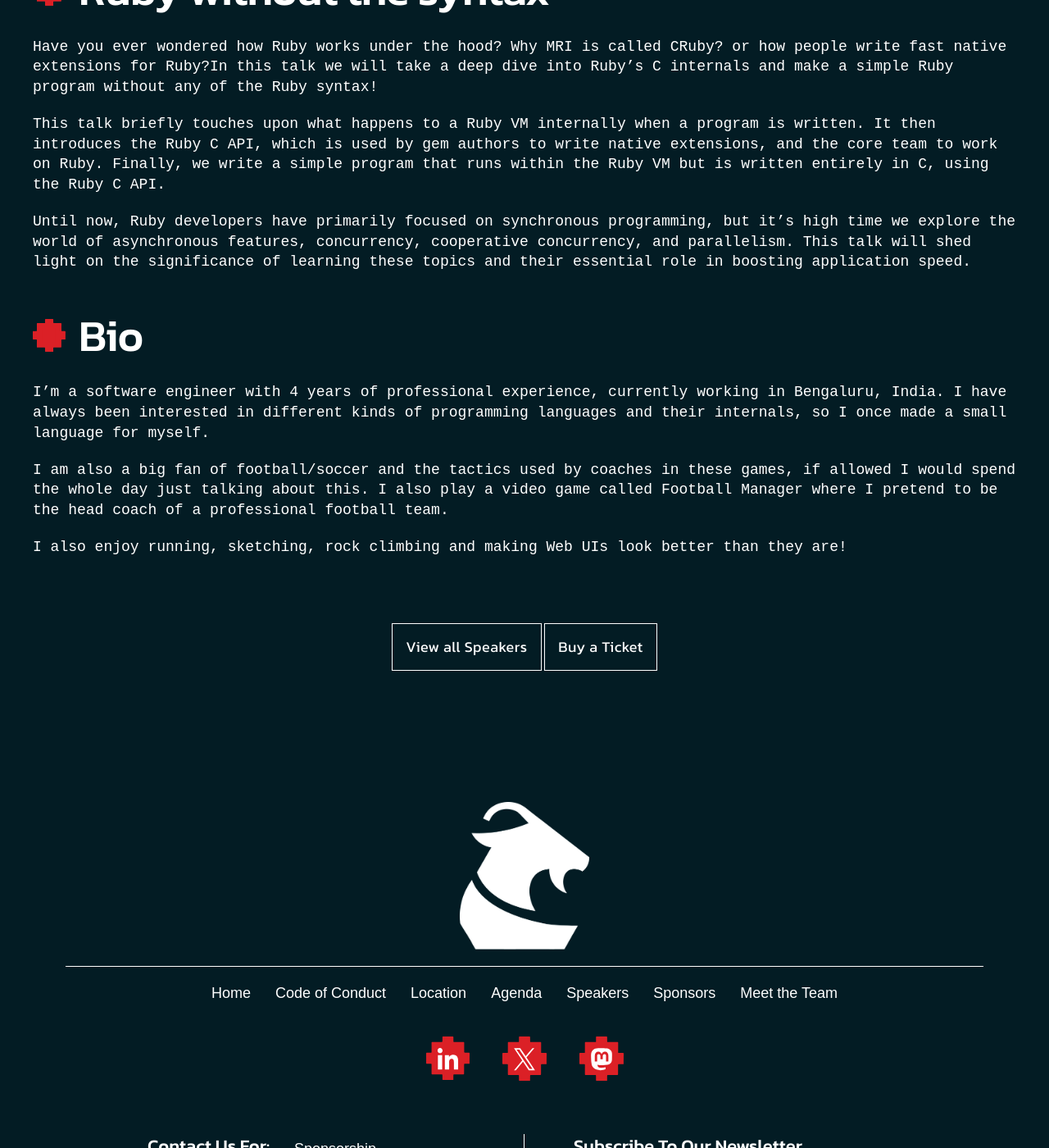
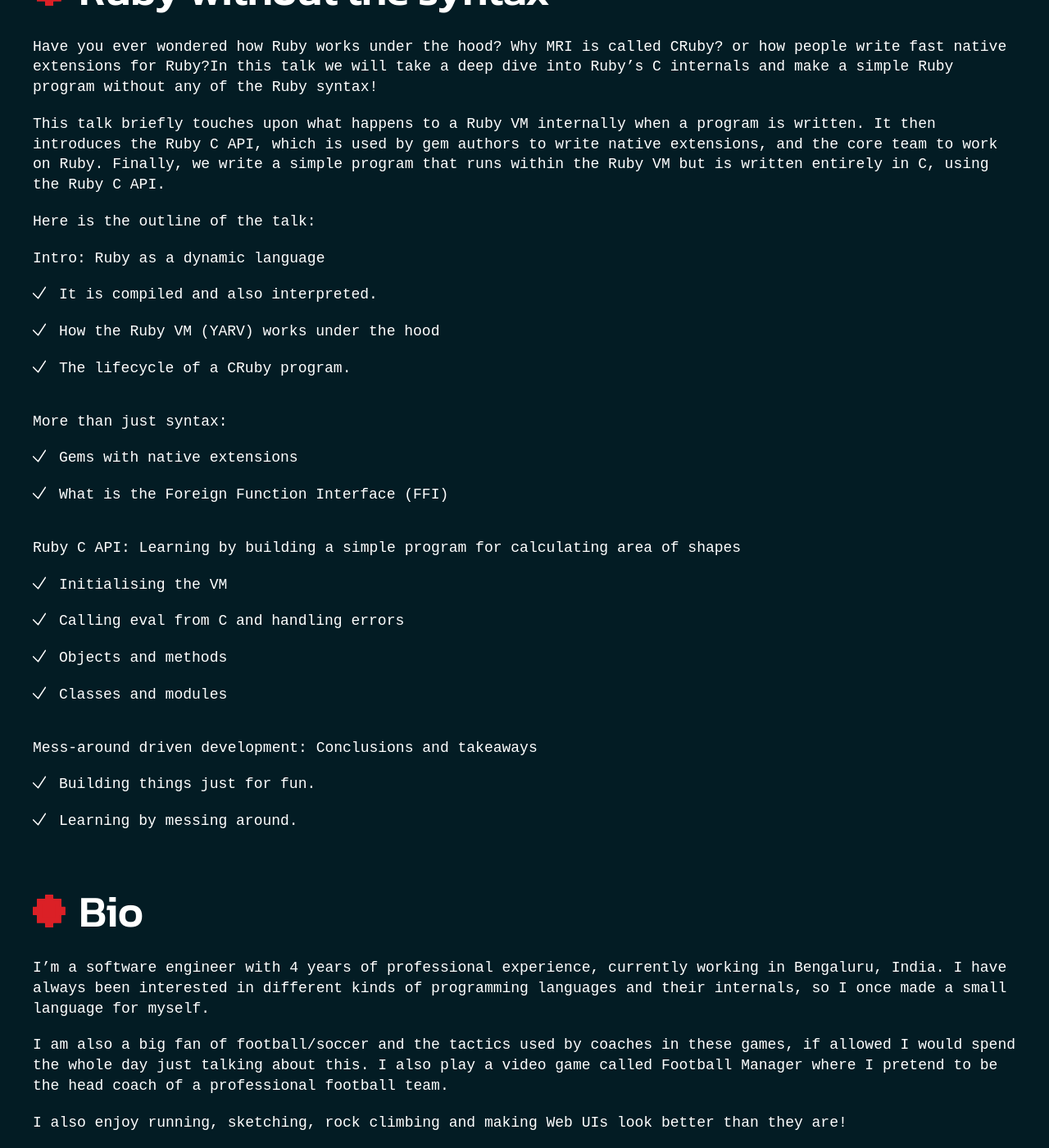
Before and after one commit to euruko/2024.euruko.org, a Jekyll site: the page built from speakers/faraaz_ahmad.html, in a window 1280 px wide and 1400 px high, scrolled down 768 px. Shown: the whole window at 82% size. Built offline with Jekyll 4.4.1, drawn with Linux system fonts in a browser that asks for light colours; comment, search, counter and statistics services are not loaded.

Commit message:
faraaz ahmad talk

```diff
--- a/speakers/faraaz_ahmad.html
+++ b/speakers/faraaz_ahmad.html
@@ -43,10 +43,62 @@ we write a simple program that runs within the Ruby VM but is written entirely
 in C, using the Ruby C API.
           </p>
           <p class="section__article__text mb--2">
-            Until now, Ruby developers have primarily focused on synchronous programming, but it’s high time we explore the world of asynchronous features, concurrency, cooperative concurrency, and parallelism. This talk will shed light
-on the significance of learning these topics and their essential role in boosting
-application speed.
+            Here is the outline of the talk:
           </p>
+          <p class="section__article__text mb--2">
+            Intro: Ruby as a dynamic language
+          </p>
+          <ul class="section__article__list mb--4">
+            <li class="section__article__list__item is-accepted">
+              It is compiled and also interpreted.
+            </li>
+            <li class="section__article__list__item is-accepted">
+              How the Ruby VM (YARV) works under the hood
+            </li>
+            <li class="section__article__list__item is-accepted">
+              The lifecycle of a CRuby program.
+            </li>
+          </ul>
+          <p class="section__article__text mb--2">
+            More than just syntax:
+          </p>
+          <ul class="section__article__list mb--4">
+            <li class="section__article__list__item is-accepted">
+              Gems with native extensions
+            </li>
+            <li class="section__article__list__item is-accepted">
+              What is the Foreign Function Interface (FFI)
+            </li>
+          </ul>
+          <p class="section__article__text mb--2">
+            Ruby C API: Learning by building a simple program for calculating area of
+shapes
+          </p>
+          <ul class="section__article__list mb--4">
+            <li class="section__article__list__item is-accepted">
+              Initialising the VM
+            </li>
+            <li class="section__article__list__item is-accepted">
+              Calling eval from C and handling errors
+            </li>
+            <li class="section__article__list__item is-accepted">
+              Objects and methods
+            </li>
+            <li class="section__article__list__item is-accepted">
+              Classes and modules
+            </li>
+          </ul>
+          <p class="section__article__text mb--2">
+            Mess-around driven development: Conclusions and takeaways
+          </p>
+          <ul class="section__article__list mb--4">
+            <li class="section__article__list__item is-accepted">
+              Building things just for fun.
+            </li>
+            <li class="section__article__list__item is-accepted">
+              Learning by messing around.
+            </li>
+          </ul>
         </div>
       </article>
       <article class="section__article mb--8">
```
